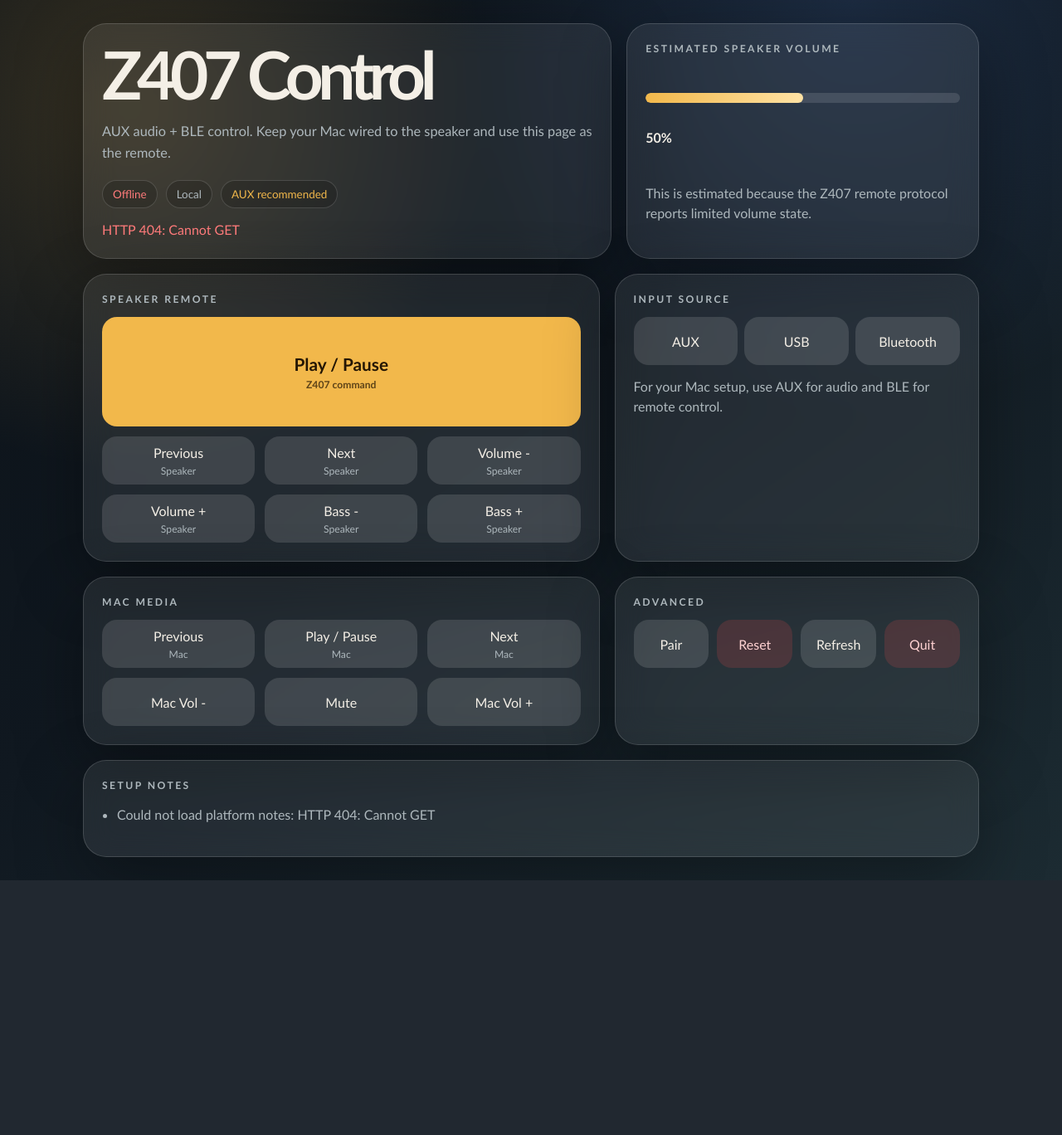
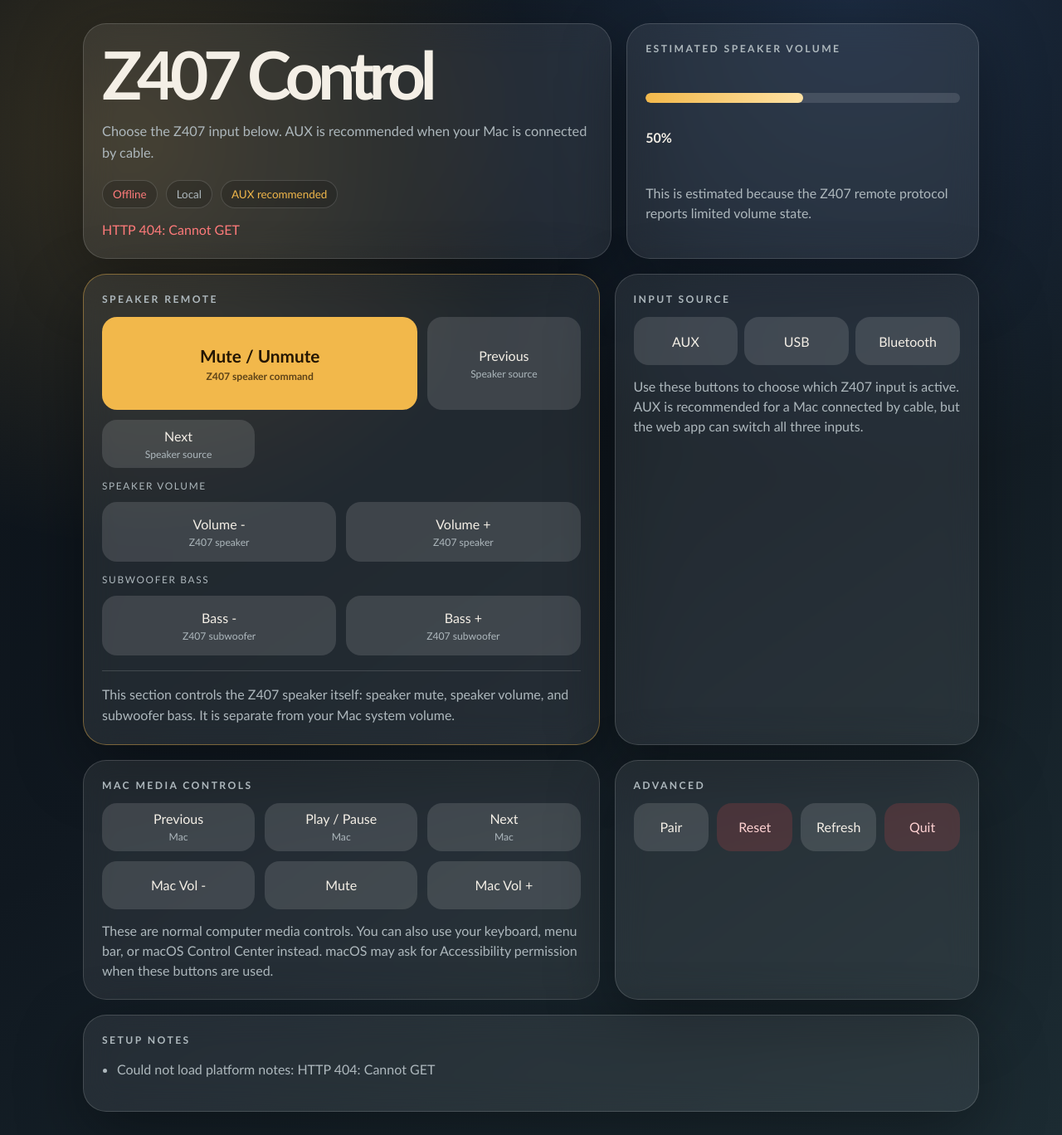
Before and after one commit to LCY000/Logitech-Z407-Remote-Control-Web-App---MacOS, a Python web app: template templates/index.html in a window 1280 px wide. Shown: the whole page at 83% size. Before the commit the page ends 1061 px from the top, so only its background shows below. Run offline with Jinja, Linux system fonts and the light colour scheme; the template is opened without the code that fills it, so the values that code supplies are empty.

Commit message:
Clarify speaker and Mac media controls

```diff
--- a/templates/index.html
+++ b/templates/index.html
@@ -112,6 +112,7 @@
         .span-7 { grid-column: span 7; }
         .span-5 { grid-column: span 5; }
         .span-12 { grid-column: span 12; }
+        .speaker-card { border-color: rgba(242, 184, 75, 0.42); }
 
         .control-grid {
             display: grid;
@@ -148,13 +149,14 @@
         }
 
         .primary {
-            min-height: 132px;
+            min-height: 112px;
             background: var(--accent);
             color: var(--accent-ink);
             font-size: 1.3rem;
             font-weight: 800;
-            grid-column: span 3;
         }
+
+        .wide { grid-column: span 2; }
 
         .btn-label {
             display: block;
@@ -165,6 +167,37 @@
 
         .primary .btn-label {
             color: rgba(36, 22, 4, 0.72);
+        }
+
+        .control-stack {
+            display: grid;
+            gap: 14px;
+        }
+
+        .control-row {
+            display: grid;
+            grid-template-columns: 1fr 1fr;
+            gap: 12px;
+        }
+
+        .control-row button {
+            min-height: 72px;
+        }
+
+        .control-row .row-label {
+            grid-column: 1 / -1;
+            color: var(--muted);
+            font-size: 0.74rem;
+            letter-spacing: 0.14em;
+            text-transform: uppercase;
+        }
+
+        .speaker-note {
+            border-top: 1px solid var(--line);
+            color: var(--muted);
+            line-height: 1.55;
+            margin-top: 18px;
+            padding-top: 16px;
         }
 
         .slider-card {
@@ -216,6 +249,10 @@
             line-height: 1.5;
         }
 
+        .quiet-card {
+            box-shadow: none;
+        }
+
         .unsupported-note {
             display: none;
             color: var(--warn);
@@ -237,6 +274,8 @@
             body { padding: 16px; }
             .hero, .grid { grid-template-columns: 1fr; }
             .span-7, .span-5, .span-12 { grid-column: span 1; }
+            .control-grid { grid-template-columns: 1fr; }
+            .wide { grid-column: span 1; }
             .advanced { grid-template-columns: repeat(2, 1fr); }
         }
     </style>
@@ -246,7 +285,7 @@
         <section class="hero">
             <div class="card">
                 <h1>Z407 Control</h1>
-                <p class="subtitle" id="setupHint">AUX audio + BLE control. Keep your Mac wired to the speaker and use this page as the remote.</p>
+                <p class="subtitle" id="setupHint">Choose the Z407 input below. AUX is recommended when your Mac is connected by cable.</p>
                 <div class="pill-row">
                     <span class="pill bad" id="connectionStatus">Disconnected</span>
                     <span class="pill" id="networkMode">Local</span>
@@ -263,17 +302,26 @@
         </section>
 
         <section class="grid">
-            <div class="card span-7">
+            <div class="card span-7 speaker-card">
                 <h2>Speaker Remote</h2>
-                <div class="control-grid">
-                    <button onclick="sendCommand('play_pause')" class="primary">Play / Pause<span class="btn-label">Z407 command</span></button>
-                    <button onclick="sendCommand('prev_speaker')">Previous<span class="btn-label">Speaker</span></button>
-                    <button onclick="sendCommand('next_speaker')">Next<span class="btn-label">Speaker</span></button>
-                    <button onclick="sendCommand('vol_down')">Volume -<span class="btn-label">Speaker</span></button>
-                    <button onclick="sendCommand('vol_up')">Volume +<span class="btn-label">Speaker</span></button>
-                    <button onclick="sendCommand('bass_down')">Bass -<span class="btn-label">Speaker</span></button>
-                    <button onclick="sendCommand('bass_up')">Bass +<span class="btn-label">Speaker</span></button>
+                <div class="control-stack">
+                    <div class="control-grid">
+                        <button onclick="sendCommand('play_pause')" class="primary wide">Mute / Unmute<span class="btn-label">Z407 speaker command</span></button>
+                        <button onclick="sendCommand('prev_speaker')">Previous<span class="btn-label">Speaker source</span></button>
+                        <button onclick="sendCommand('next_speaker')">Next<span class="btn-label">Speaker source</span></button>
+                    </div>
+                    <div class="control-row">
+                        <span class="row-label">Speaker volume</span>
+                        <button onclick="sendCommand('vol_down')">Volume -<span class="btn-label">Z407 speaker</span></button>
+                        <button onclick="sendCommand('vol_up')">Volume +<span class="btn-label">Z407 speaker</span></button>
+                    </div>
+                    <div class="control-row">
+                        <span class="row-label">Subwoofer bass</span>
+                        <button onclick="sendCommand('bass_down')">Bass -<span class="btn-label">Z407 subwoofer</span></button>
+                        <button onclick="sendCommand('bass_up')">Bass +<span class="btn-label">Z407 subwoofer</span></button>
+                    </div>
                 </div>
+                <p class="speaker-note">This section controls the Z407 speaker itself: speaker mute, speaker volume, and subwoofer bass. It is separate from your Mac system volume.</p>
             </div>
 
             <div class="card span-5">
@@ -283,11 +331,11 @@
                     <button id="inputUsb" onclick="sendCommand('input_usb')">USB</button>
                     <button id="inputBluetooth" onclick="sendCommand('input_bluetooth')">Bluetooth</button>
                 </div>
-                <p class="status-line">For your Mac setup, use AUX for audio and BLE for remote control.</p>
+                <p class="status-line">Use these buttons to choose which Z407 input is active. AUX is recommended for a Mac connected by cable, but the web app can switch all three inputs.</p>
             </div>
 
-            <div class="card span-7" id="hostMediaCard">
-                <h2 id="hostMediaTitle">Mac Media</h2>
+            <div class="card span-7 quiet-card" id="hostMediaCard">
+                <h2 id="hostMediaTitle">Mac Media Controls</h2>
                 <div class="control-grid">
                     <button data-host-media onclick="sendCommand('prev')">Previous<span class="btn-label">Mac</span></button>
                     <button data-host-media onclick="sendCommand('play_pause_pc')">Play / Pause<span class="btn-label">Mac</span></button>
@@ -296,6 +344,7 @@
                     <button data-host-media onclick="sendCommand('mute_pc')">Mute</button>
                     <button data-host-media onclick="sendCommand('vol_up_pc')">Mac Vol +</button>
                 </div>
+                <p class="status-line">These are normal computer media controls. You can also use your keyboard, menu bar, or macOS Control Center instead. macOS may ask for Accessibility permission when these buttons are used.</p>
                 <p class="status-line unsupported-note" id="hostMediaUnsupported">Host media keys are not supported on this platform.</p>
             </div>
 
@@ -312,6 +361,8 @@
             <div class="card span-12">
                 <h2>Setup Notes</h2>
                 <ul class="help-list" id="helpList">
+                    <li>AUX usually sounds better than Bluetooth based on local testing.</li>
+                    <li>Bluetooth may distort at higher volume. USB audio has not been tested yet.</li>
                     <li>Loading platform notes...</li>
                 </ul>
             </div>
@@ -431,7 +482,7 @@
             try {
                 const data = await requestJson('/api/capabilities');
                 setupHint.innerText = data.setupHint || setupHint.innerText;
-                hostMediaTitle.innerText = data.platform === 'macos' ? 'Mac Media' : 'Host Media';
+                hostMediaTitle.innerText = data.platform === 'macos' ? 'Mac Media Controls' : 'Host Media Controls';
                 setHostMediaSupport(data.hostMediaKeysSupported !== false);
                 helpList.innerHTML = '';
                 (data.permissionNotes || []).forEach(note => {
```
Also changed, not shown: README.zh-TW.md (+8 -6 lines), tests/test_app_api.py (+13 -1 lines), tests/test_platform.py (+2 -1 lines), z407_platform.py (+4 -3 lines), README.md.
